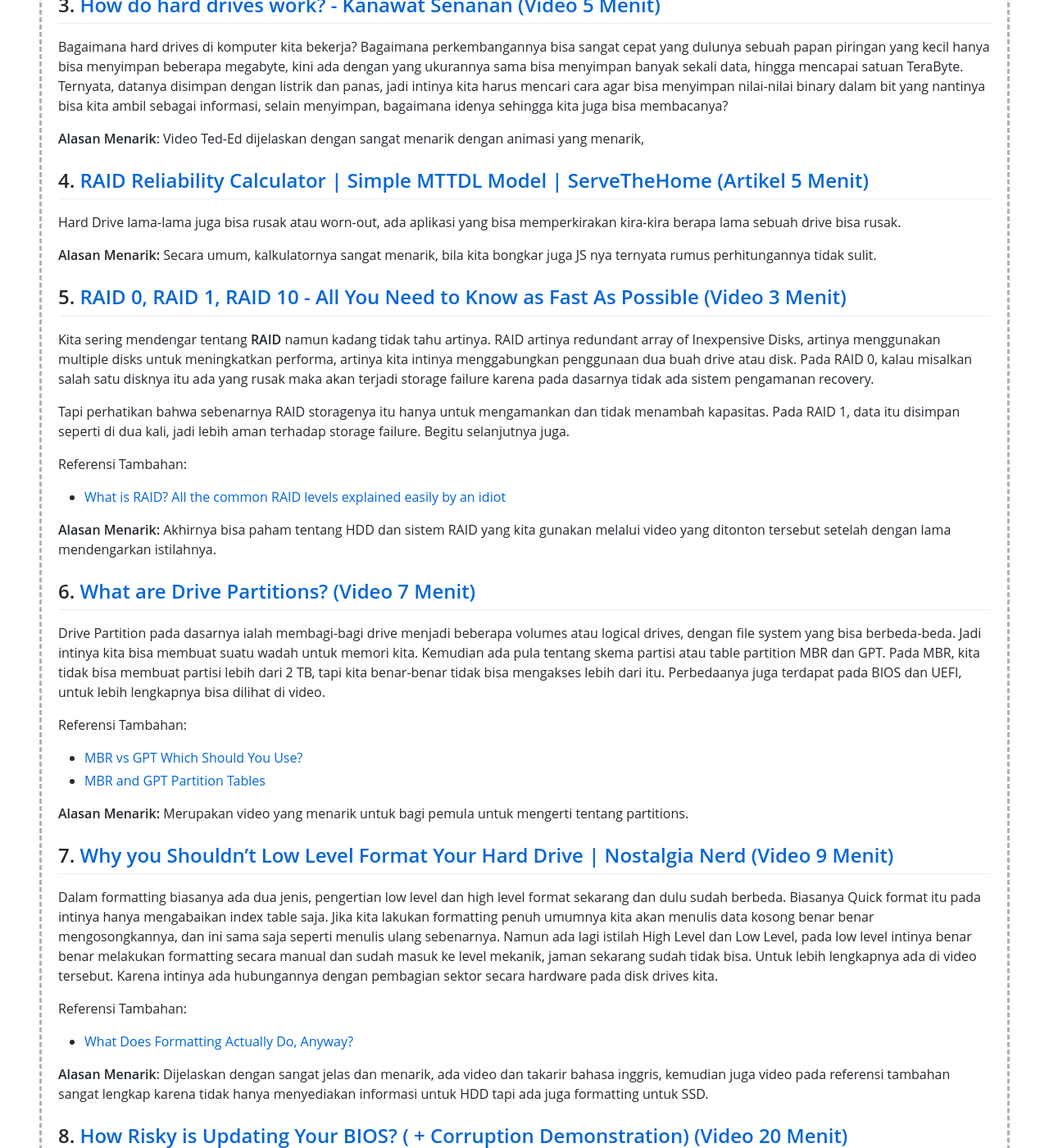
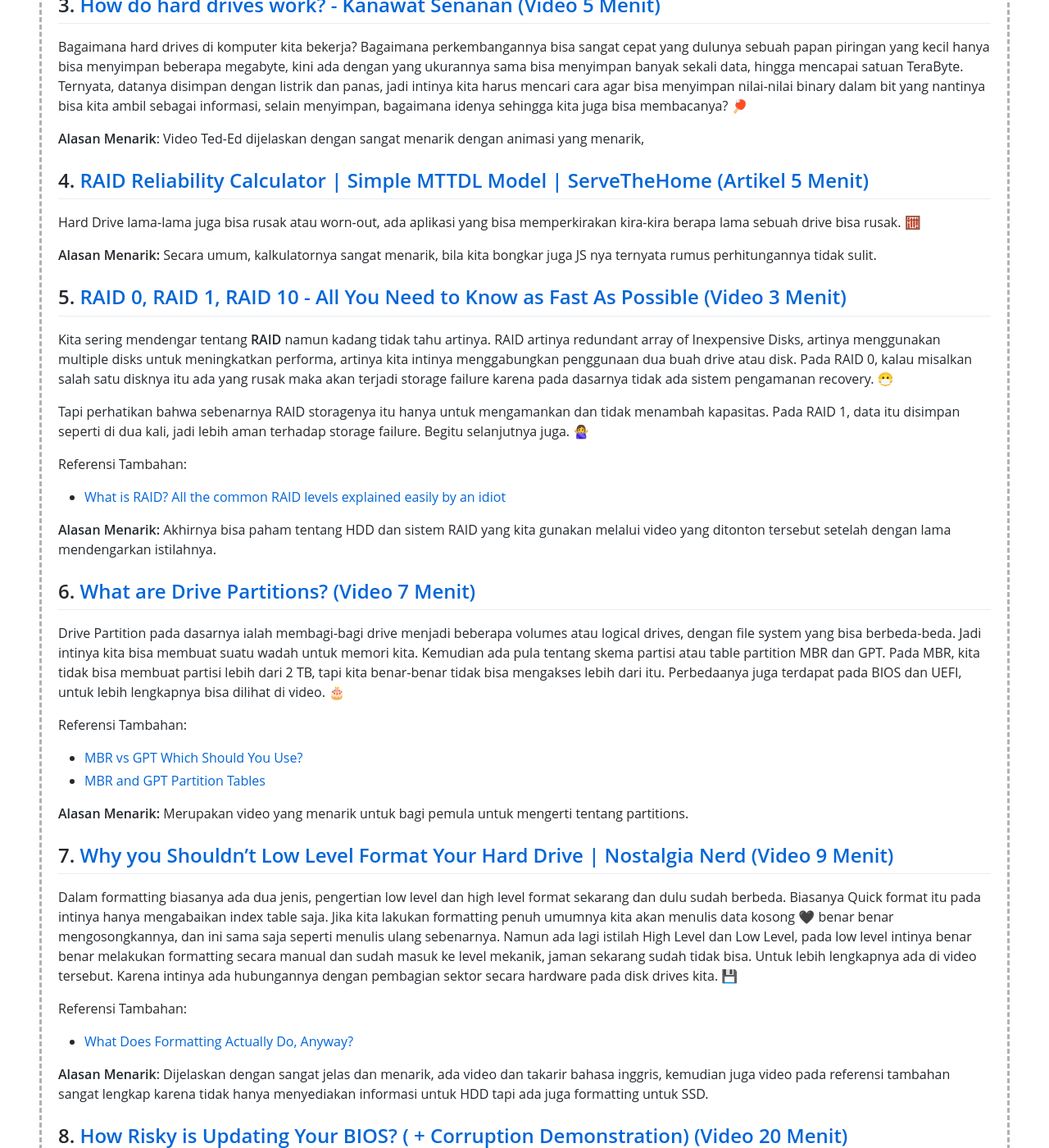
Before and after one commit to Bimabara/os211, a Jekyll site: the page built from w09.md, in a window 1280 px wide and 1400 px high, scrolled down 1055 px. Shown: the whole window at 82% size. Built offline with Jekyll 4.4.1, drawn with Linux system fonts in a browser that asks for light colours; our own code applies the rules of GitHub Pages for plain Markdown files; some of the changed text lies outside the part shown.

```diff
--- a/w09.md
+++ b/w09.md
@@ -28,21 +28,21 @@ Referensi Tambahan:
 
 ## 3. [How do hard drives work? - Kanawat Senanan (Video 5 Menit)](https://www.youtube.com/watch?v=wteUW2sL7bc)
 
-Bagaimana hard drives di komputer kita bekerja? Bagaimana perkembangannya bisa sangat cepat yang dulunya sebuah papan piringan yang kecil hanya bisa menyimpan beberapa megabyte, kini ada dengan yang ukurannya sama bisa menyimpan banyak sekali data, hingga mencapai satuan TeraByte. Ternyata, datanya disimpan dengan listrik dan panas, jadi intinya kita harus mencari cara agar bisa menyimpan nilai-nilai binary dalam bit yang nantinya bisa kita ambil sebagai informasi, selain menyimpan, bagaimana idenya sehingga kita juga bisa membacanya?
+Bagaimana hard drives di komputer kita bekerja? Bagaimana perkembangannya bisa sangat cepat yang dulunya sebuah papan piringan yang kecil hanya bisa menyimpan beberapa megabyte, kini ada dengan yang ukurannya sama bisa menyimpan banyak sekali data, hingga mencapai satuan TeraByte. Ternyata, datanya disimpan dengan listrik dan panas, jadi intinya kita harus mencari cara agar bisa menyimpan nilai-nilai binary dalam bit yang nantinya bisa kita ambil sebagai informasi, selain menyimpan, bagaimana idenya sehingga kita juga bisa membacanya? 🏓
 
 **Alasan Menarik**: Video Ted-Ed dijelaskan dengan sangat menarik dengan animasi yang menarik,
 
 ## 4. [RAID Reliability Calculator | Simple MTTDL Model | ServeTheHome (Artikel 5 Menit)](https://www.servethehome.com/raid-calculator/raid-reliability-calculator-simple-mttdl-model/)
 
-Hard Drive lama-lama juga bisa rusak atau worn-out, ada aplikasi yang bisa memperkirakan kira-kira berapa lama sebuah drive bisa rusak.
+Hard Drive lama-lama juga bisa rusak atau worn-out, ada aplikasi yang bisa memperkirakan kira-kira berapa lama sebuah drive bisa rusak. 🧮
 
 **Alasan Menarik:** Secara umum, kalkulatornya sangat menarik, bila kita bongkar juga JS nya ternyata rumus perhitungannya tidak sulit.
 
 ## 5. [RAID 0, RAID 1, RAID 10 - All You Need to Know as Fast As Possible (Video 3 Menit)](https://www.youtube.com/watch?v=eE7Bfw9lFfs)
 
-Kita sering mendengar tentang **RAID** namun kadang tidak tahu artinya. RAID artinya redundant array of Inexpensive Disks, artinya menggunakan multiple disks untuk meningkatkan performa, artinya kita intinya menggabungkan penggunaan dua buah drive atau disk. Pada RAID 0, kalau misalkan salah satu disknya itu ada yang rusak maka akan terjadi storage failure karena pada dasarnya tidak ada sistem pengamanan recovery.
+Kita sering mendengar tentang **RAID** namun kadang tidak tahu artinya. RAID artinya redundant array of Inexpensive Disks, artinya menggunakan multiple disks untuk meningkatkan performa, artinya kita intinya menggabungkan penggunaan dua buah drive atau disk. Pada RAID 0, kalau misalkan salah satu disknya itu ada yang rusak maka akan terjadi storage failure karena pada dasarnya tidak ada sistem pengamanan recovery. 😷
 
-Tapi perhatikan bahwa sebenarnya RAID storagenya itu hanya untuk mengamankan dan tidak menambah kapasitas. Pada RAID 1, data itu disimpan seperti di dua kali, jadi lebih aman terhadap storage failure. Begitu selanjutnya juga.
+Tapi perhatikan bahwa sebenarnya RAID storagenya itu hanya untuk mengamankan dan tidak menambah kapasitas. Pada RAID 1, data itu disimpan seperti di dua kali, jadi lebih aman terhadap storage failure. Begitu selanjutnya juga. 🙅‍♀️
 
 Referensi Tambahan:
 
@@ -52,7 +52,7 @@ Referensi Tambahan:
 
 ## 6. [What are Drive Partitions? (Video 7 Menit)](https://www.youtube.com/watch?v=AeUM4kR67XQ)
 
-Drive Partition pada dasarnya ialah membagi-bagi drive menjadi beberapa volumes atau logical drives, dengan file system yang bisa berbeda-beda. Jadi intinya kita bisa membuat suatu wadah untuk memori kita. Kemudian ada pula tentang skema partisi atau table partition MBR dan GPT. Pada MBR, kita tidak bisa membuat partisi lebih dari 2 TB, tapi kita benar-benar tidak bisa mengakses lebih dari itu. Perbedaanya juga terdapat pada BIOS dan UEFI, untuk lebih lengkapnya bisa dilihat di video.
+Drive Partition pada dasarnya ialah membagi-bagi drive menjadi beberapa volumes atau logical drives, dengan file system yang bisa berbeda-beda. Jadi intinya kita bisa membuat suatu wadah untuk memori kita. Kemudian ada pula tentang skema partisi atau table partition MBR dan GPT. Pada MBR, kita tidak bisa membuat partisi lebih dari 2 TB, tapi kita benar-benar tidak bisa mengakses lebih dari itu. Perbedaanya juga terdapat pada BIOS dan UEFI, untuk lebih lengkapnya bisa dilihat di video. 🎂
 
 Referensi Tambahan:
 
@@ -63,7 +63,7 @@ Referensi Tambahan:
 
 ## 7. [Why you Shouldn't Low Level Format Your Hard Drive | Nostalgia Nerd (Video 9 Menit)](https://www.youtube.com/watch?v=RldQVSXdW0Y)
 
-Dalam formatting biasanya ada dua jenis, pengertian low level dan high level format sekarang dan dulu sudah berbeda. Biasanya Quick format itu pada intinya hanya mengabaikan index table saja. Jika kita lakukan formatting penuh umumnya kita akan menulis data kosong benar benar mengosongkannya, dan ini sama saja seperti menulis ulang sebenarnya. Namun ada lagi istilah High Level dan Low Level, pada low level intinya benar benar melakukan formatting secara manual dan sudah masuk ke level mekanik, jaman sekarang sudah tidak bisa.  Untuk lebih lengkapnya ada di video tersebut. Karena intinya ada hubungannya dengan pembagian sektor secara hardware pada disk drives kita.
+Dalam formatting biasanya ada dua jenis, pengertian low level dan high level format sekarang dan dulu sudah berbeda. Biasanya Quick format itu pada intinya hanya mengabaikan index table saja. Jika kita lakukan formatting penuh umumnya kita akan menulis data kosong 🖤 benar benar mengosongkannya, dan ini sama saja seperti menulis ulang sebenarnya. Namun ada lagi istilah High Level dan Low Level, pada low level intinya benar benar melakukan formatting secara manual dan sudah masuk ke level mekanik, jaman sekarang sudah tidak bisa.  Untuk lebih lengkapnya ada di video tersebut. Karena intinya ada hubungannya dengan pembagian sektor secara hardware pada disk drives kita. 💾
 
 Referensi Tambahan:
 
```
Also changed, not shown: other parts of w09.md (+12 -8 lines).
